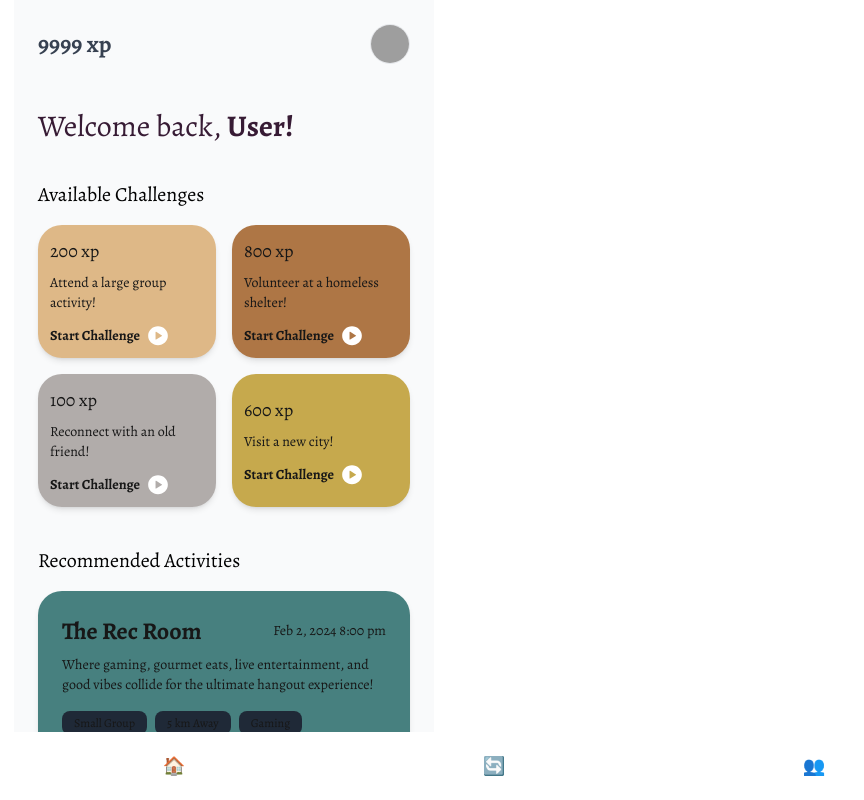
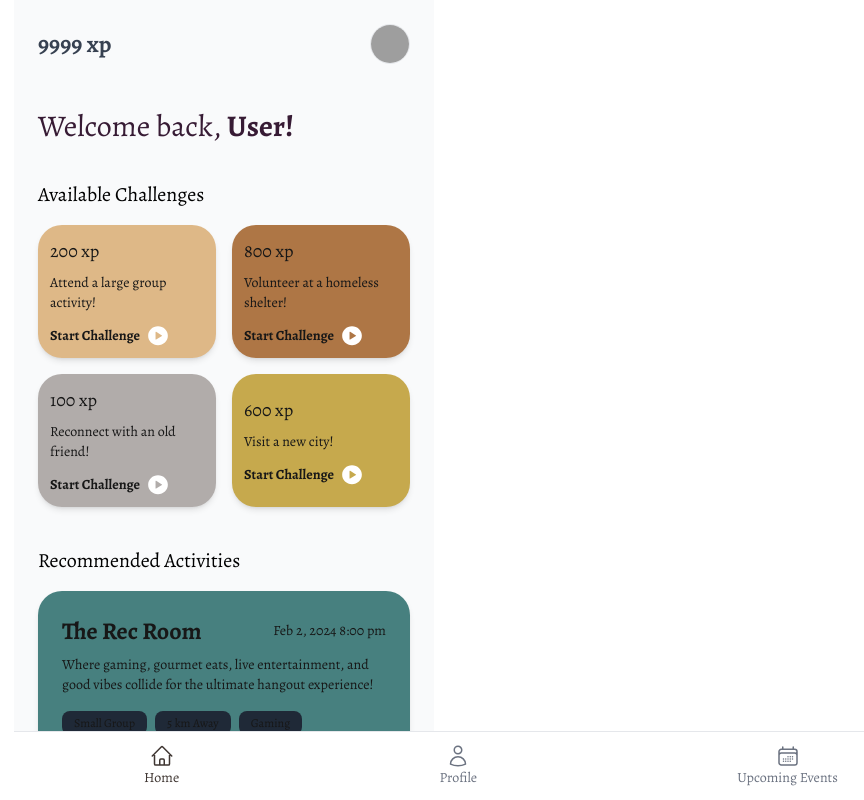
Before and after one commit to nwHacks93/nwHacks93-client, a Next.js app: page /app in a window 1280 px wide. Shown: the whole page, without its empty margins (416-1280 px from the left). Built offline with nearby package versions, Linux system fonts and the light colour scheme; no server answers; grey boxes are pictures that could not be loaded.

Commit message:
setup home footer + added pages for events and scan

```diff
--- /dev/null
+++ b/src/app/app/events/page.tsx
@@ -0,0 +1,14 @@
+import FooterNav from "@/app/components/footerNav";
+
+FooterNav
+
+const EventsPage: React.FC = () => {
+    return (
+        <>
+            Events Page
+            <FooterNav />
+        </>
+    )
+}
+
+export default EventsPage;
--- a/src/app/app/page.tsx
+++ b/src/app/app/page.tsx
@@ -4,6 +4,7 @@ import { useRouter } from "next/navigation";
 import { getUserDetails } from "@/lib/firestore/auth";
 import { LogoutButton } from "@/lib/components/LogoutButton";
 import { Profile } from "../api/types";
+import FooterNav from "../components/footerNav";
 
 const dummy_challenges = [
   {
@@ -160,12 +161,7 @@ const DashboardPage: React.FC = () => {
       </div>
 
       {/* Footer - fixed at bottom and overlays content */}
-      <div className='fixed bottom-0 w-full text-gray-700 z-50 flex justify-around py-5' style={{ backgroundColor: "white" }}>
-        <button className='text-lg'>🏠</button>
-        <button className='text-lg'>🔄</button>
-        <button className='text-lg'>👥</button>
-        <button className='text-lg'>⚙️</button>
-      </div>
+      <FooterNav />
     </div>
   );
 };
--- a/src/app/app/profile/page.tsx
+++ b/src/app/app/profile/page.tsx
@@ -4,6 +4,7 @@ import React, { useEffect, useState } from "react";
 import { useRouter } from "next/navigation";
 import { User } from "firebase/auth";
 import { getUserDetails } from "@/lib/firestore/auth";
+import FooterNav from "@/app/components/footerNav";
 
 //----------------------------------
 // Dummy Rewards for demonstration
@@ -268,6 +269,8 @@ const ProfilePage: React.FC = () => {
 
             {/* Fake QR Code Modal */}
             <FakeQRModal open={qrModalOpen} onClose={() => setQrModalOpen(false)} />
+
+            <FooterNav />
         </div>
     );
 };
--- /dev/null
+++ b/src/app/app/scan/page.tsx
@@ -0,0 +1,12 @@
+import FooterNav from "@/app/components/footerNav";
+
+const ScanPage: React.FC = () => {
+    return (
+        <>
+            Scan page
+            <FooterNav />
+        </>
+    )
+}
+
+export default ScanPage;
--- /dev/null
+++ b/src/app/components/footerNav.tsx
@@ -0,0 +1,89 @@
+"use client";
+
+import Link from "next/link";
+import { usePathname } from "next/navigation";
+
+import {
+    HomeIcon,
+    UserIcon,
+    CalendarDaysIcon,
+    QrCodeIcon,
+} from "@heroicons/react/24/outline";
+
+export default function FooterNav() {
+    const pathname = usePathname() || "";
+    function isActive(href: string) {
+        return pathname === href;
+    }
+
+    return (
+        <div
+        className="fixed bottom-0 w-full bg-[white] text-gray-700 z-50
+                    flex justify-around py-3 border-t"
+        >
+        {/* Home */}
+        <Link href="/app" className="flex flex-col items-center">
+            <HomeIcon
+            className={`h-6 w-6 ${
+                isActive("/app") ? "text-[#3F3632]" : "text-gray-500"
+            }`}
+            />
+            <span
+            className={`text-sm ${
+                isActive("/app") ? "text-[#3F3632]" : "text-gray-500"
+            }`}
+            >
+            Home
+            </span>
+        </Link>
+
+        {/* Profile (and sub-routes, e.g. /app/profile/rewards) */}
+        <Link href="/app/profile" className="flex flex-col items-center">
+            <UserIcon
+            className={`h-6 w-6 ${
+                isActive("/app/profile") ? "text-[#3F3632]" : "text-gray-500"
+            }`}
+            />
+            <span
+            className={`text-sm ${
+                isActive("/app/profile") ? "text-[#3F3632]" : "text-gray-500"
+            }`}
+            >
+            Profile
+            </span>
+        </Link>
+
+        {/* Events */}
+        <Link href="/app/events" className="flex flex-col items-center">
+            <CalendarDaysIcon
+            className={`h-6 w-6 ${
+                isActive("/app/events") ? "text-[#3F3632]" : "text-gray-500"
+            }`}
+            />
+            <span
+            className={`text-sm ${
+                isActive("/app/events") ? "text-[#3F3632]" : "text-gray-500"
+            }`}
+            >
+            Upcoming Events
+            </span>
+        </Link>
+
+        {/* Scan Points */}
+        <Link href="/app/scan" className="flex flex-col items-center">
+            <QrCodeIcon
+            className={`h-6 w-6 ${
+                isActive("/app/scan") ? "text-[#3F3632]" : "text-gray-500"
+            }`}
+            />
+            <span
+            className={`text-sm ${
+                isActive("/app/scan") ? "text-[#3F3632]" : "text-gray-500"
+            }`}
+            >
+            Scan Points
+            </span>
+        </Link>
+        </div>
+    );
+}
```
Lines whose indentation alone changed are shown as unchanged.
